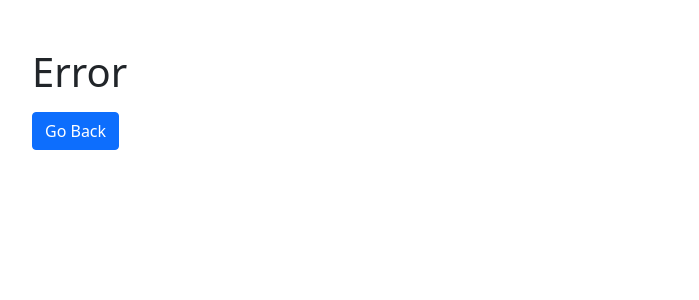
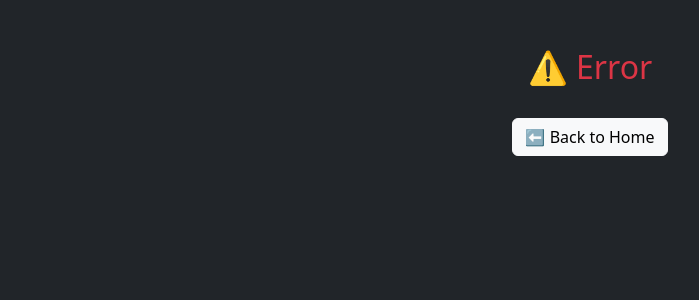
Before and after one commit to KunalDev69/ytTool, a Flask app: template templates/error.html in a window 1280 px wide. Shown: the top 300 px of the page, without its empty margins (50-749 px from the left). Run offline with Flask 3, Linux system fonts and the light colour scheme; the template is opened without the code that fills it, so the values that code supplies are empty; parts of the project's set-up code (start-up, migrations or seed data) failed here and were passed over; some libraries are stand-ins or nearby versions.

Commit message:
Update error.html

```diff
--- a/templates/error.html
+++ b/templates/error.html
@@ -2,15 +2,14 @@
 <html lang="en">
 <head>
     <meta charset="UTF-8">
-    <meta name="viewport" content="width=device-width, initial-scale=1.0">
     <title>Error</title>
-    <link href="https://cdn.jsdelivr.net/npm/bootstrap@5.1.3/dist/css/bootstrap.min.css" rel="stylesheet">
+    <link rel="stylesheet" href="https://cdn.jsdelivr.net/npm/bootstrap@5.3.3/dist/css/bootstrap.min.css">
 </head>
-<body>
+<body class="bg-dark text-white text-center">
     <div class="container mt-5">
-        <h1>Error</h1>
+        <h2 class="text-danger">⚠️ Error</h2>
         <p>{{ message }}</p>
-        <a href="/" class="btn btn-primary">Go Back</a>
+        <a href="/" class="btn btn-light mt-3">⬅ Back to Home</a>
     </div>
 </body>
 </html>
```
